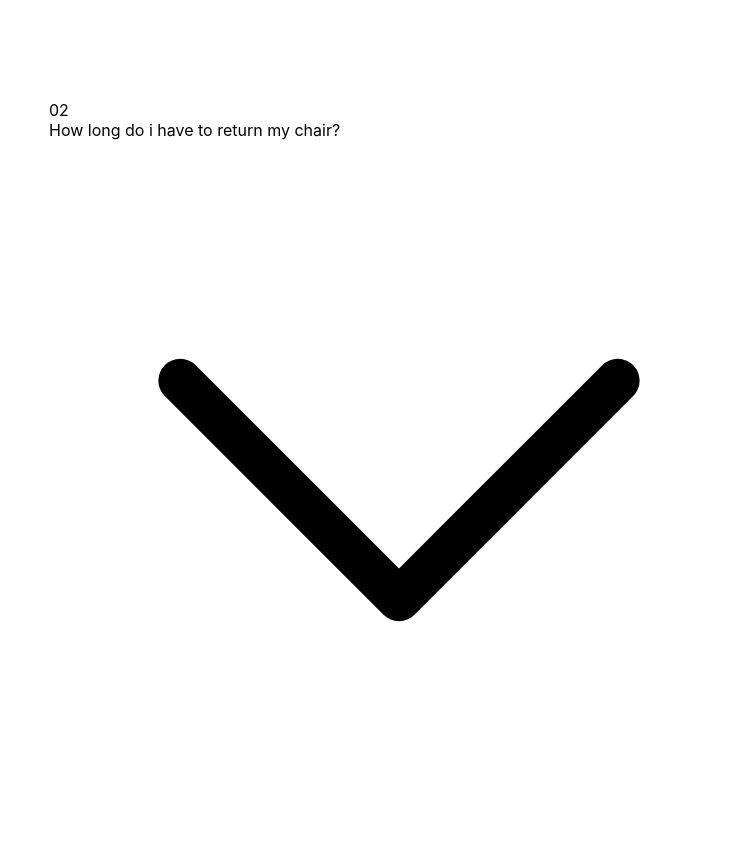
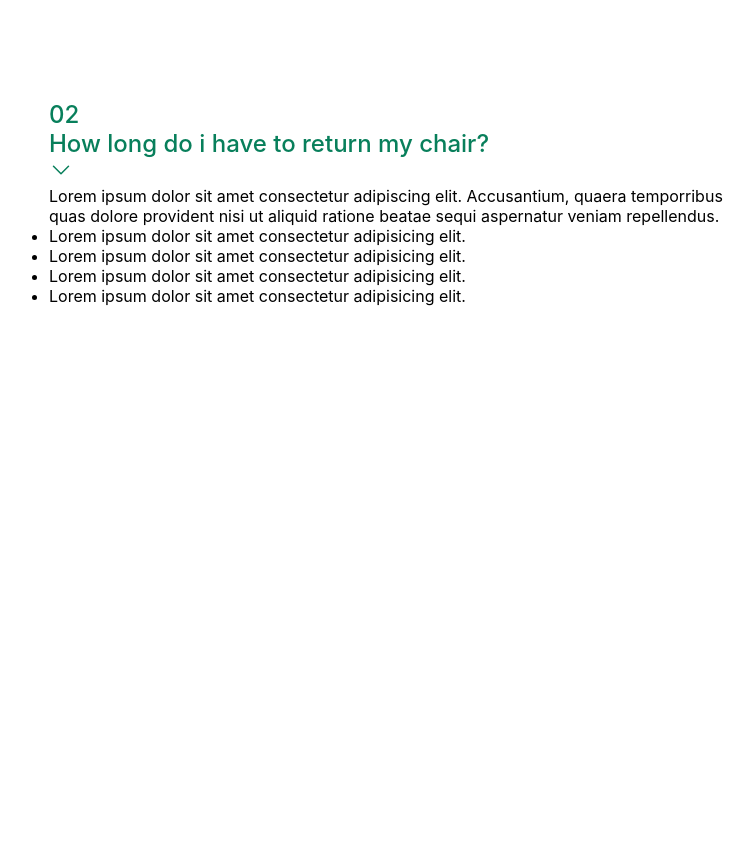
Before and after one commit to malik-codes/Component_Layout, a plain HTML site: page 01-accordian.html in a window 1280 px wide. Shown: the whole page, without its empty margins (241-994 px from the left). After the commit the page ends 800 px from the top, so only its background shows below. Drawn offline with Linux system fonts and the light colour scheme.

Commit message:
style new project

```diff
--- a/01-accordian.html
+++ b/01-accordian.html
@@ -21,10 +21,28 @@
         width: 700px;
         margin: 100px auto;
       }
+      .item {
+      }
+      .number,
+      .text {
+        font-size: 24px;
+        font-weight: 500;
+        color: #087f5b;
+      }
+
+      .icon {
+        width: 24px;
+        height: 24px;
+        stroke: #087f5b;
+      }
+
+      .hidden-box {
+      }
     </style>
   </head>
   <body>
     <div class="accordion">
+      <div class="item">
         <p class="number">02</p>
         <p class="text">How long do i have to return my chair?</p>
         <svg
@@ -33,7 +51,7 @@
           viewBox="0 0 24 24"
           stroke-width="1.5"
           stroke="currentColor"
-        class="w-6 h-6"
+          class="icon"
         >
           <path
             stroke-linecap="round"
@@ -41,6 +59,21 @@
             d="M19.5 8.25l-7.5 7.5-7.5-7.5"
           />
         </svg>
+        <div class="hidden-box">
+          <p>
+            Lorem ipsum dolor sit amet consectetur adipiscing elit. Accusantium,
+            quaera temporribus quas dolore provident nisi ut aliquid ratione
+            beatae sequi aspernatur veniam repellendus.
+          </p>
+          <ul>
+            <li>Lorem ipsum dolor sit amet consectetur adipisicing elit.</li>
+
+            <li>Lorem ipsum dolor sit amet consectetur adipisicing elit.</li>
+            <li>Lorem ipsum dolor sit amet consectetur adipisicing elit.</li>
+            <li>Lorem ipsum dolor sit amet consectetur adipisicing elit.</li>
+          </ul>
+        </div>
+      </div>
     </div>
   </body>
 </html>
```
Lines whose indentation alone changed are shown as unchanged.
